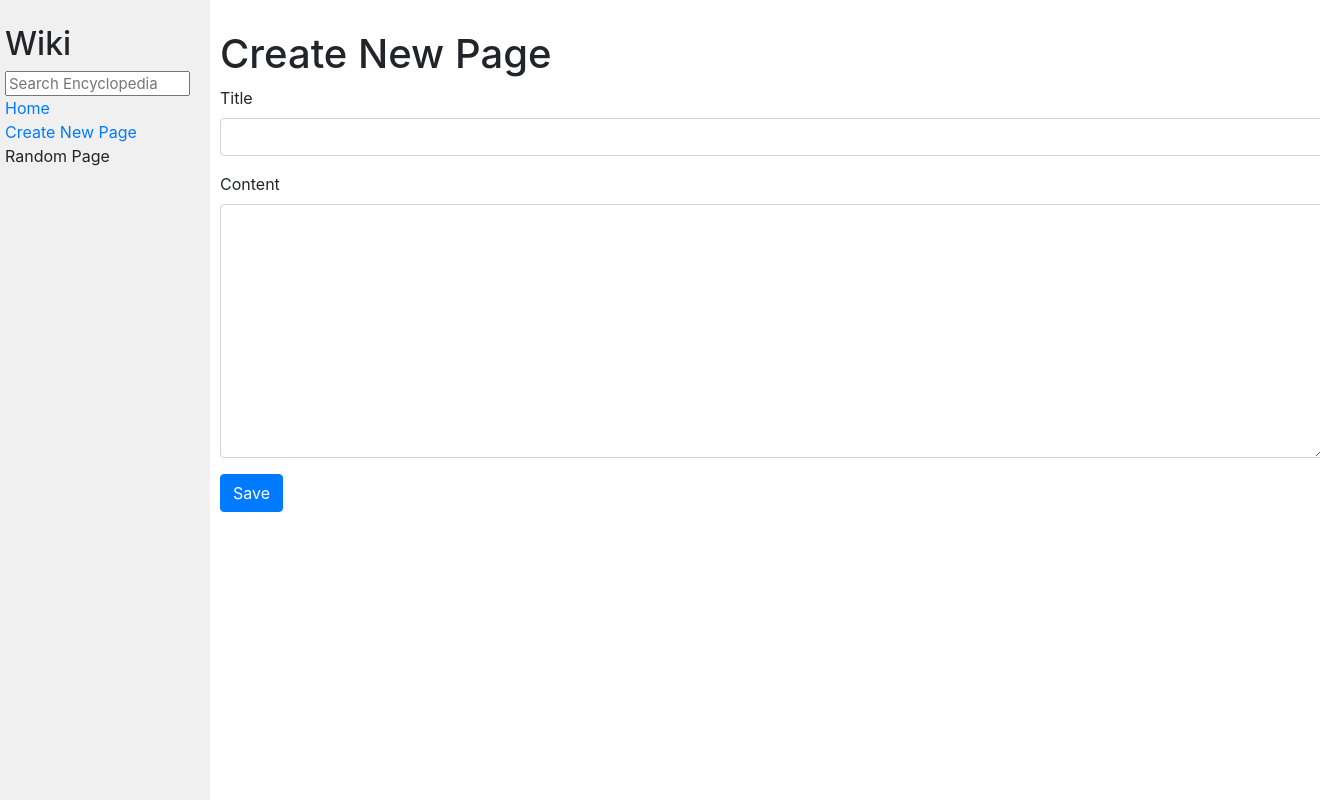
After one commit to FacundoPrez/CS50W, a Django app: page /create in a window 1320 px wide; the page is wider, and only the part inside the window is pictured. The commit adds this page. Run offline with Django 3.2, Linux system fonts and the light colour scheme; some libraries are stand-ins or nearby versions.

Commit message:
Update wiki

```diff
--- /dev/null
+++ b/wiki/encyclopedia/templates/encyclopedia/create.html
@@ -0,0 +1,21 @@
+{% extends "encyclopedia/layout.html" %}
+
+{% block title %}
+    New Page
+{% endblock %}
+
+{% block body %}
+    <h1>Create New Page</h1>
+    <form action="{% url 'create' %}" method="POST">
+        {% csrf_token %}
+        <div class="form-group">
+            <label for="title">Title</label>
+            <input class="form-control" type="text" name="title" id="title">
+        </div>
+        <div class="form-group">
+            <label for="content">Content</label>
+            <textarea class="form-control" name="content" id="content" rows="10"></textarea>
+        </div>
+        <button class="btn btn-primary" type="submit">Save</button>
+    </form>
+{% endblock %}
--- a/wiki/encyclopedia/templates/encyclopedia/layout.html
+++ b/wiki/encyclopedia/templates/encyclopedia/layout.html
@@ -20,7 +20,7 @@
                     <a href="{% url 'index' %}">Home</a>
                 </div>
                 <div>
-                    Create New Page
+                    <a href="{% url 'create' %}">Create New Page</a>
                 </div>
                 <div>
                     Random Page
--- a/wiki/encyclopedia/urls.py
+++ b/wiki/encyclopedia/urls.py
@@ -5,5 +5,6 @@ from . import views
 urlpatterns = [
     path("", views.index, name="index"),
     path("wiki/<str:title>", views.entry, name="entry"),
-    path("search", views.search, name="search")
+    path("search", views.search, name="search"),
+    path("create", views.create, name="create")
 ]
--- a/wiki/encyclopedia/views.py
+++ b/wiki/encyclopedia/views.py
@@ -39,3 +39,18 @@ def search(request):
         "results": results,
         "query": query
     })
+
+def create(request):
+    if request.method == "POST":
+        title = request.POST.get("title")
+        content = request.POST.get("content")
+
+        if util.get_entry(title) == None:
+            util.save_entry(title, content)
+            return HttpResponseRedirect(reverse("entry", args=[title]))
+        else:
+            return render(request, "encyclopedia/error.html", {
+                "message": "An entry with this title already exists."
+            })
+    else:
+        return render(request, "encyclopedia/create.html")
```
Also changed, not shown: wiki/entries/React.md (added, +1 -0 lines).
